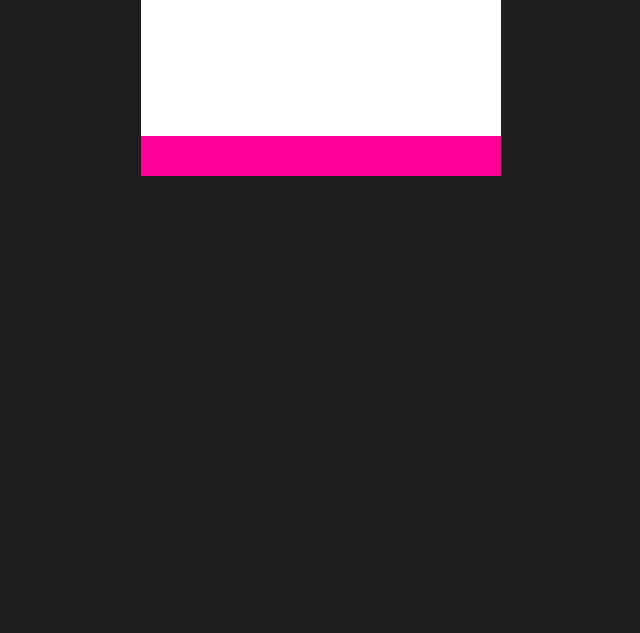
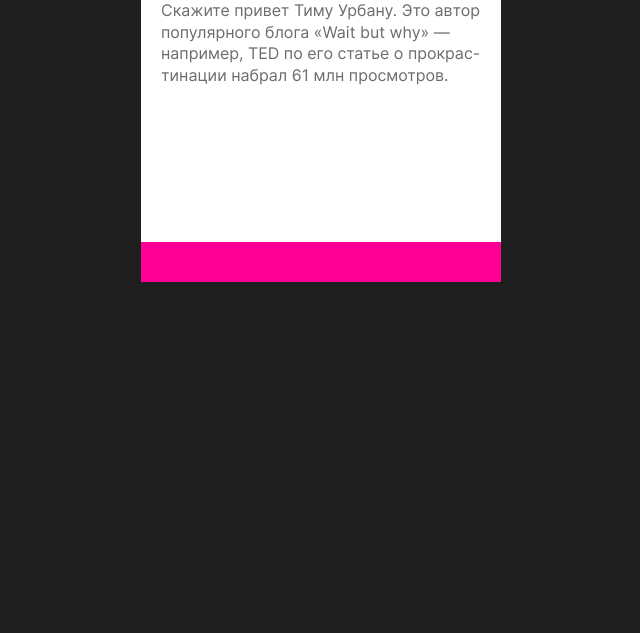
Before and after one commit to mysunlight86/verstka, a plain HTML site: page index.html in a window 1280 px wide. Shown: the part 167-800 px from the top of the page, without its empty margins (319-959 px from the left). Drawn offline with Linux system fonts and the light colour scheme.

Commit message:
feature: add lead to article

```diff
--- a/index.html
+++ b/index.html
@@ -24,6 +24,9 @@
         class="article__points-image"
       />
       <h1 class="article__title">Ожидание vs реальность</h1>
+      <p class="article__lead">
+        Скажите привет Тиму Урбану. Это автор популярного блога «Wait but why» — например, TED по его статье о прокрас-тинации набрал 61 млн просмотров.
+      </p>
     </main>
     <footer class="footer content-section content-section_theme_color"></footer>
   </body>
--- a/styles/style.css
+++ b/styles/style.css
@@ -59,13 +59,20 @@ blockquote {
 .article__title {
   width: 100%;
   margin: 8px 0 16px;
-  color: #141414;
   font-family: 'EB Garamond', serif;
   font-weight: 600;
   font-size: 30px;
   line-height: auto;
 }
 
+.article__lead {
+  width: 100%;
+  margin-bottom: 20px;
+  color: #6c6c6c;
+  font-size: 16px;
+  line-height: 1.35;
+}
+
 .footer {
   padding: 20px;
 }
```
